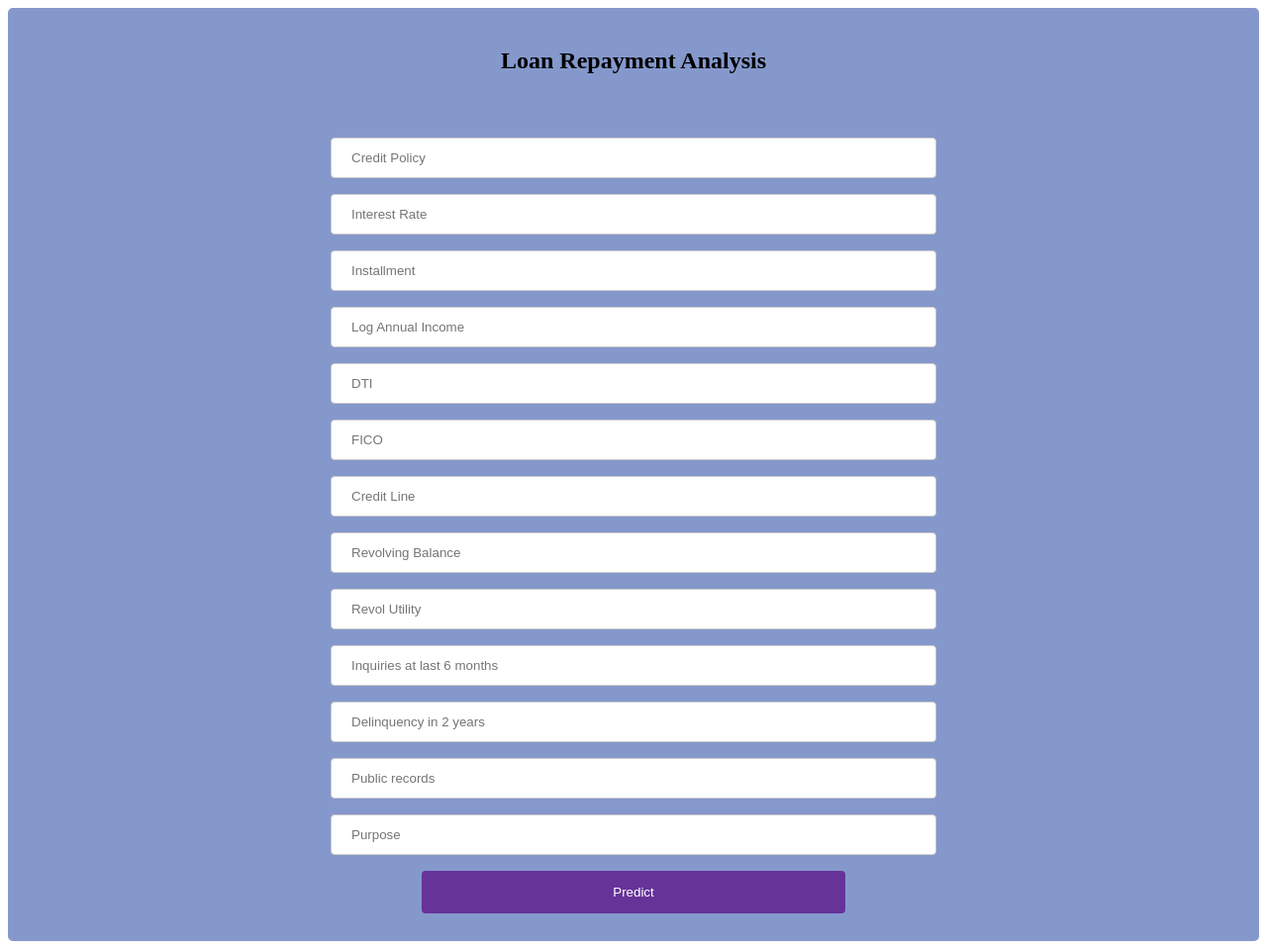
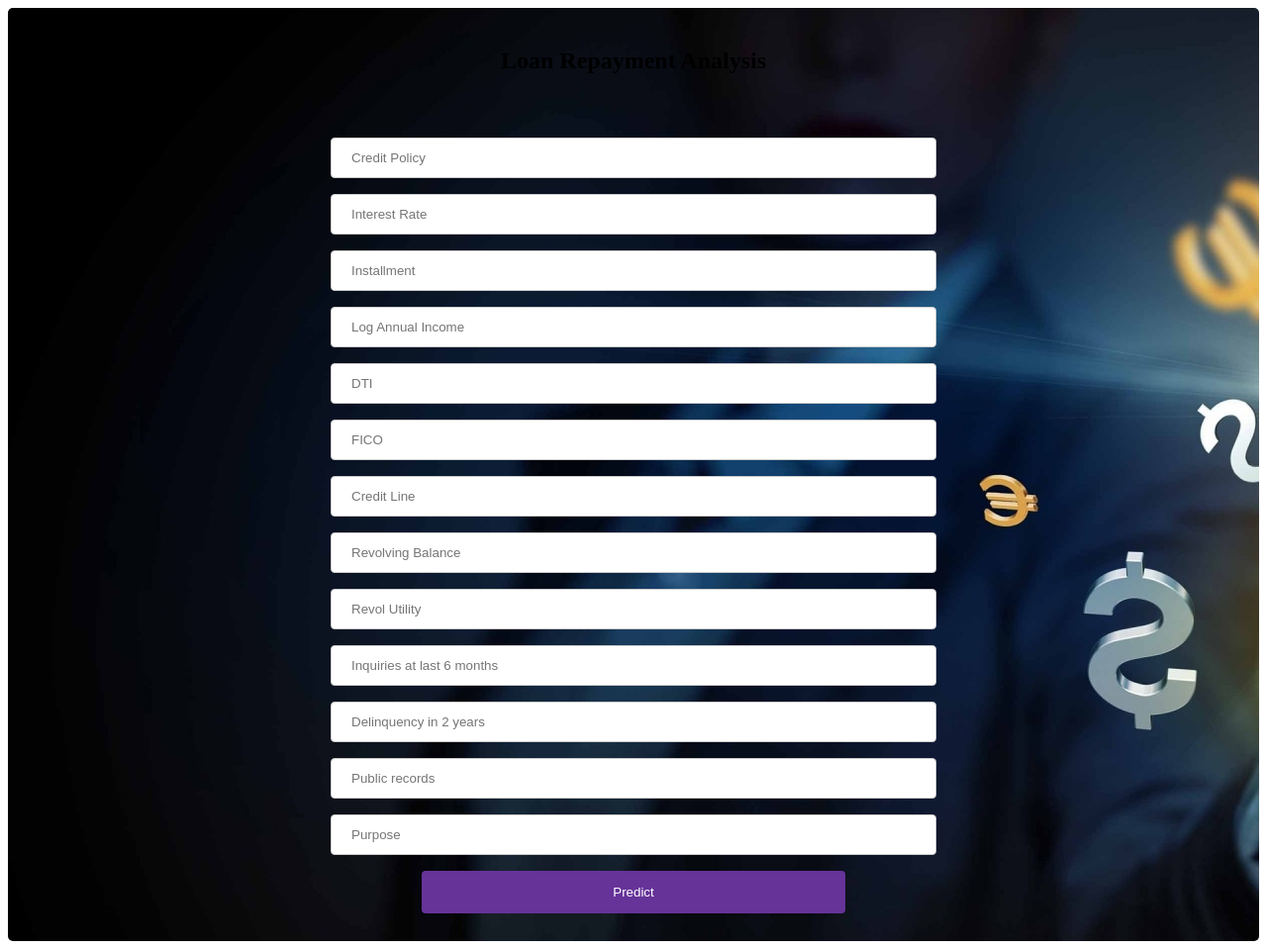
Before and after one commit to KarthickSathya22/LRPA, a Flask app: page / in a window 1280 px wide. Shown: the whole page at 99% size. Run offline with Flask 2, Linux system fonts and the light colour scheme; parts of the project's set-up code (start-up, migrations or seed data) failed here and were passed over.

Commit message:
Update index.html

```diff
--- a/templates/index.html
+++ b/templates/index.html
@@ -31,7 +31,7 @@ button[type=submit] {
 }
 div {
   border-radius: 5px;
-  background-color: #8598cc;
+  background-image: url("back.jpg");
   padding: 20px;
 }
 </style>
```
